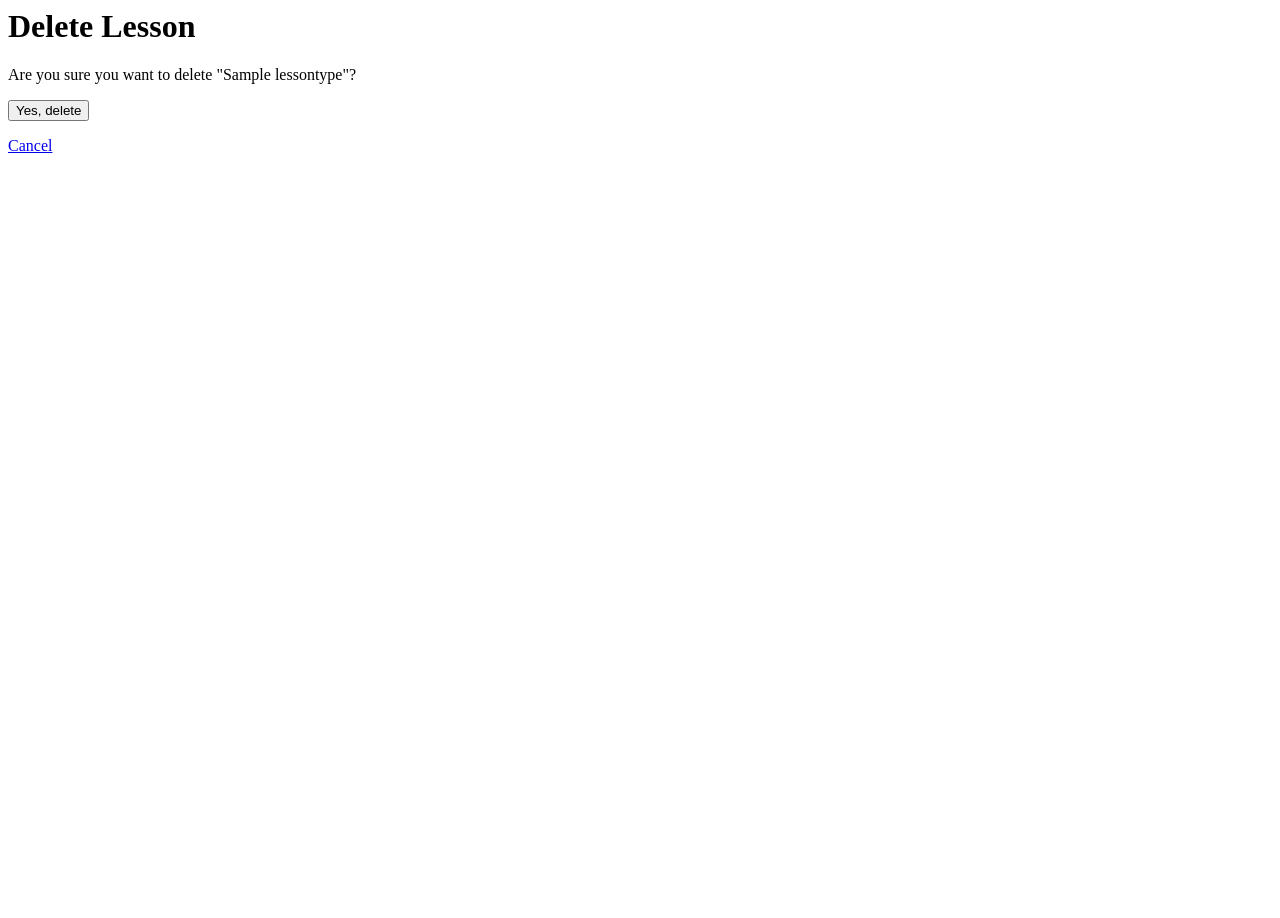
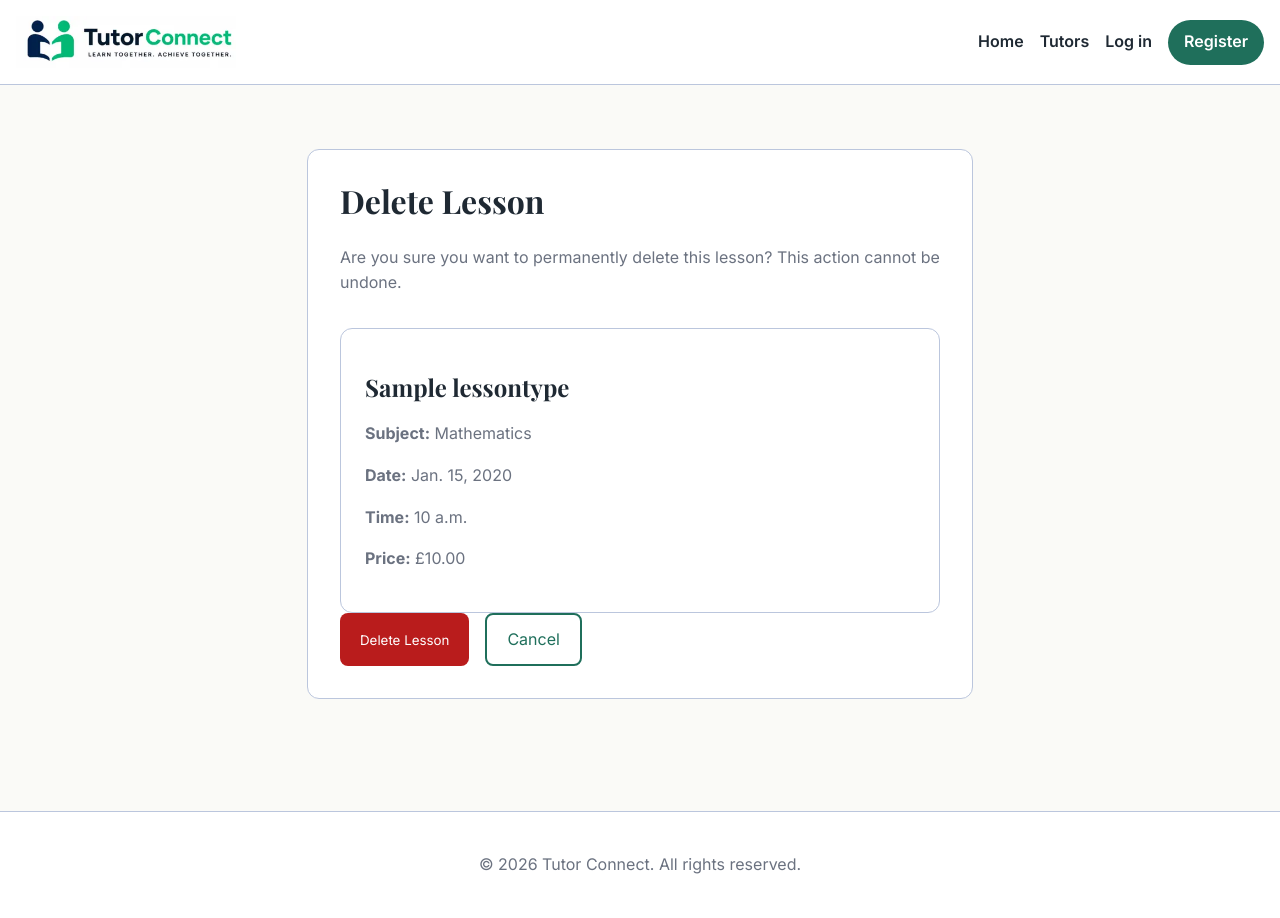
Before and after one commit to JamesBirchall-dev/MSP-4-Tutor-Connect, a Django app: template templates/tutors/lesson_confirm_delete.html in a window 1280 px wide. Before the commit the page ends 153 px from the top, so only its background shows below. Run offline with Django 5.2, Linux system fonts and the light colour scheme; the template is opened without the code that fills it: values that come from a table or form of the project are taken from there, others are empty; tables that the repository leaves empty hold one stand-in row (values such as "Sample post").

Commit message:
Smoke Test - Update lesson confirm delete html to live format

```diff
--- a/templates/tutors/lesson_confirm_delete.html
+++ b/templates/tutors/lesson_confirm_delete.html
@@ -1,10 +1,61 @@
-<h1>Delete Lesson</h1>
+{% extends "base.html" %}
 
-<p>Are you sure you want to delete "{{ lesson.title }}"?</p>
+{% block title %}Delete Lesson | Tutor Connect{% endblock %}
+<!-- Form for confirming lesson deletion -->
+{% block content %}
+<div class="container">
+    <section class="form-card">
+        <div class="page-header">
+            <h1>Delete Lesson</h1>
+            <p>
+                Are you sure you want to permanently delete this lesson?
+                This action cannot be undone.
+            </p>
+        </div>
 
-<form method="post">
-    {% csrf_token %}
-    <button type="submit">Yes, delete</button>
-</form>
+        <article class="card">
+            <h2>{{ lesson.title }}</h2>
 
-<a href="{% url 'tutors:lesson_list' tutor.pk %}">Cancel</a>
+            <p>
+                <strong>Subject:</strong>
+                {{ lesson.get_subject_display }}
+            </p>
+
+            <p>
+                <strong>Date:</strong>
+                {{ lesson.lesson_date }}
+            </p>
+
+            <p>
+                <strong>Time:</strong>
+                {{ lesson.lesson_time }}
+            </p>
+
+            <p>
+                <strong>Price:</strong>
+                £{{ lesson.price }}
+            </p>
+        </article>
+
+        <form method="post">
+            {% csrf_token %}
+
+            <div class="button-row">
+                <button
+                    class="btn btn-danger"
+                    type="submit"
+                >
+                    Delete Lesson
+                </button>
+
+                <a
+                    class="btn btn-outline"
+                    href="{% url 'tutors:lesson_list' tutor.pk %}"
+                >
+                    Cancel
+                </a>
+            </div>
+        </form>
+    </section>
+</div>
+{% endblock %}
```
